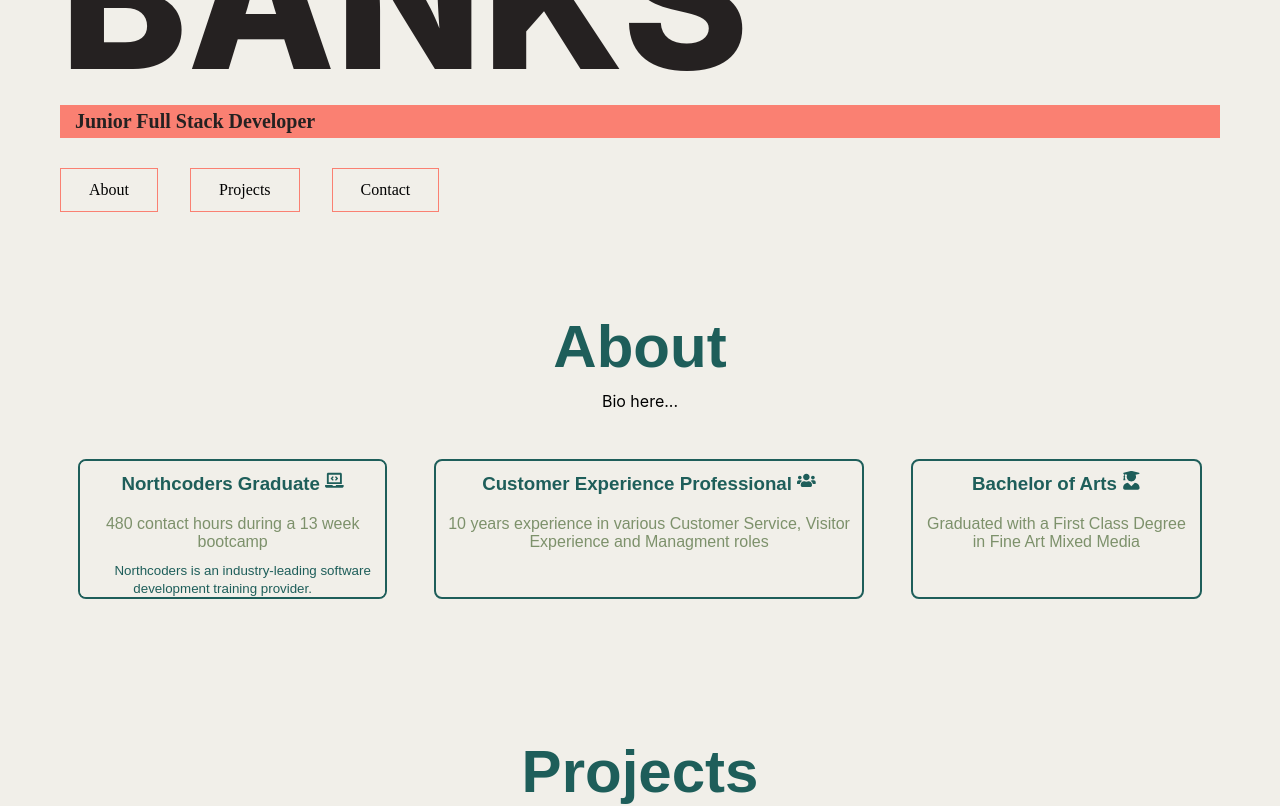
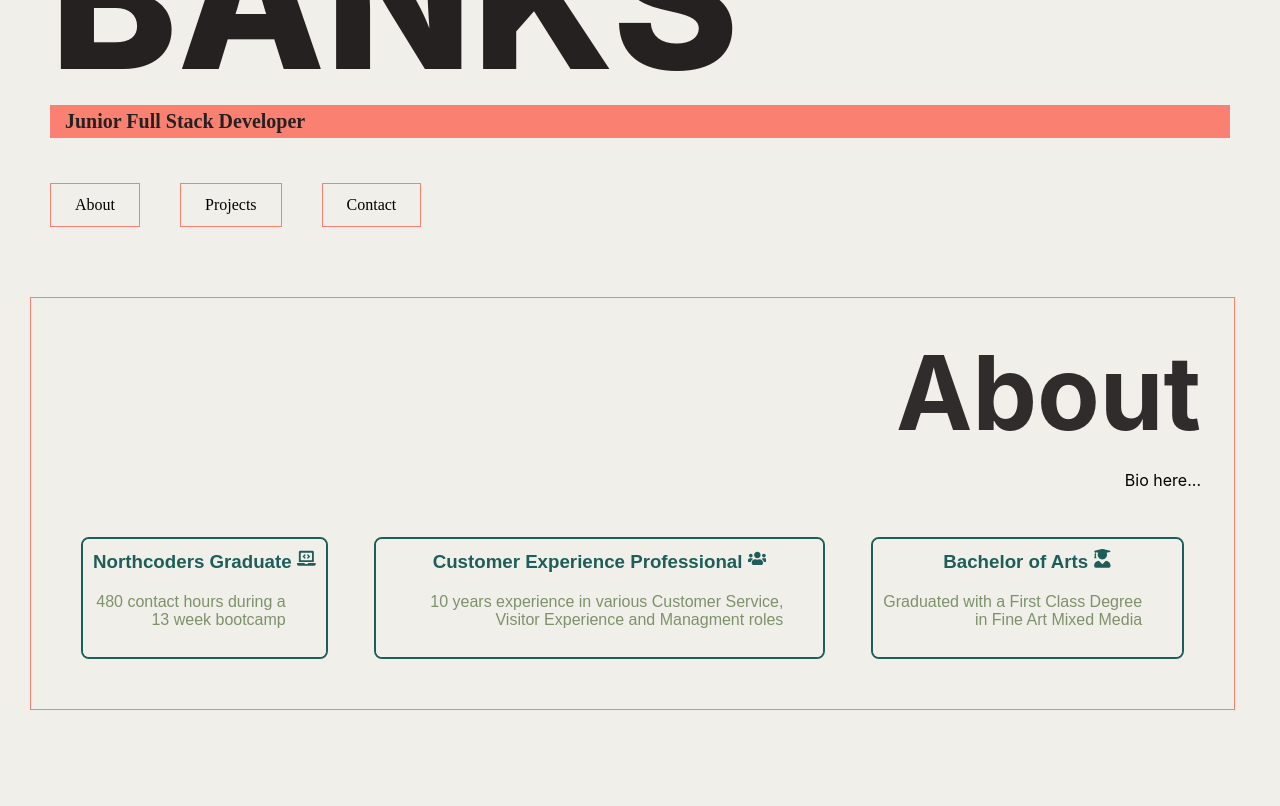
Before and after one commit to leahbanks/portfolio, a React (Create React App) app: page / in a window 1280 px wide. Shown: the part 380-1186 px from the top of the page. Built offline with nearby package versions, Linux system fonts and the light colour scheme.

Commit message:
styling progress

```diff
--- a/src/components/About/About.css
+++ b/src/components/About/About.css
@@ -1,36 +1,28 @@
 .about-links {
-    display: flex;
-    justify-content: center;
-    flex-direction: row;
+  display: flex;
+  justify-content: center;
+  flex-direction: row;
 }
 
 .about {
-    padding: 30px;
+    padding: 30px
+
 }
 
-.about h2 {
-    font-family: 'Oxygen', sans-serif;
-    color: #1e5e5a;
-    font-size: 60px;
-    padding: 30px;
-    padding-bottom: 10px;
+.about-text {
+  padding: 3px;
+  border: 1px solid salmon;
 }
 
-.about a {
-    display: inline-block;
-    text-decoration: none;
-    border: none;
-    border-radius: 1.25rem;
-    padding: 0.5rem 2rem;
-    margin: 0;
-    color: #f1efe9;
-    background: black;
-    font-family: "Oxygen", sans-serif;
-    font-size: 1.25rem;
-    cursor: pointer;
-    text-align: center;
+.about-text h2 {
+  color: rgb(48, 44, 44);
+  font-size: 8vw;
+  padding: 30px;
+  padding-bottom: 15px;
+  text-align: right;
 }
 
-/* .about a:hover {
-
-} */
+.about-text p {
+  text-align: right;
+  padding-right: 30px;
+}
--- a/src/components/About/About.jsx
+++ b/src/components/About/About.jsx
@@ -4,9 +4,9 @@ import { aboutCards } from "../../data/about-data";
 
 export default function About() {
   return (
-    <section className="about">
+    <div className="about">
+    <section className="about-text">
       <h2>About</h2>
-
       <p>Bio here...</p>
       <div className="about-container">
         {aboutCards.map((card) => (
@@ -14,5 +14,6 @@ export default function About() {
         ))}
       </div>
     </section>
+    </div>
   );
 }
--- a/src/components/CTA/CTA.css
+++ b/src/components/CTA/CTA.css
@@ -50,7 +50,7 @@
 }
 
 .side-nav-cv {
-  padding-right: 60px;
+  padding-right: 50px;
   padding-top: 30px;
 }
 
--- a/src/components/Header/Header.css
+++ b/src/components/Header/Header.css
@@ -8,7 +8,7 @@
   }
 
 .header {
-    padding: 60px;
+    padding: 50px;
     padding-bottom: 0px;
     padding-top: 30px;
     height: 100%;
--- a/src/components/Nav/Nav.css
+++ b/src/components/Nav/Nav.css
@@ -1,19 +1,23 @@
+.nav {
+ padding: 15px;
+ padding-left: 0px;
+}
 
 .nav-items {
   display: flex;
   justify-content: left;
-  gap: 2rem;
+  gap: 2.5rem;
   flex-direction: row;
   padding: 30px;
   padding-bottom: 40px;
-  padding-left: 60px;
-  padding-right: 60px;
+  padding-left: 50px;
+  padding-right: 50px;
 }
 
 .nav-items button {
   display: inline-block;
   border: 1px solid salmon;
-  padding: 0.75rem 1.75rem;
+  padding: 0.75rem 1.5rem;
   margin: 0;
   text-decoration: none;
   background: #f1efe9;
@@ -26,7 +30,7 @@
 
 .nav-items button:hover {
   display: inline-block;
-  padding: 0.75rem 1.75rem;
+  padding: 0.75rem 1.5rem;
   margin: 0;
   text-decoration: none;
   color: #f1efe9;
--- a/src/data/about-data.js
+++ b/src/data/about-data.js
@@ -8,7 +8,6 @@ import {
     {
       heading: "Northcoders Graduate",
       subheading: "480 contact hours during a 13 week bootcamp",
-      info: "Northcoders is an industry-leading software development training provider.",
       skills: [],
       icon: <FaLaptopCode />,
     },
@@ -16,14 +15,12 @@ import {
       heading: "Customer Experience Professional",
       subheading:
         "10 years experience in various Customer Service, Visitor Experience and Managment roles",
-      info: "",
       skills: [],
       icon: <FaUsers />,
     },
     {
       heading: "Bachelor of Arts",
       subheading: "Graduated with a First Class Degree in Fine Art Mixed Media",
-      info: "",
       skills: [],
       icon: <FaUserGraduate />,
     },
```
